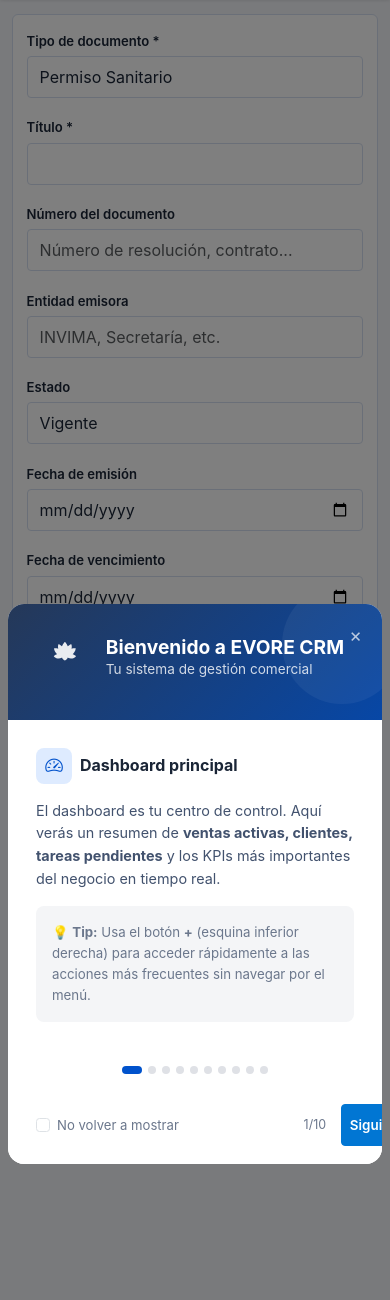
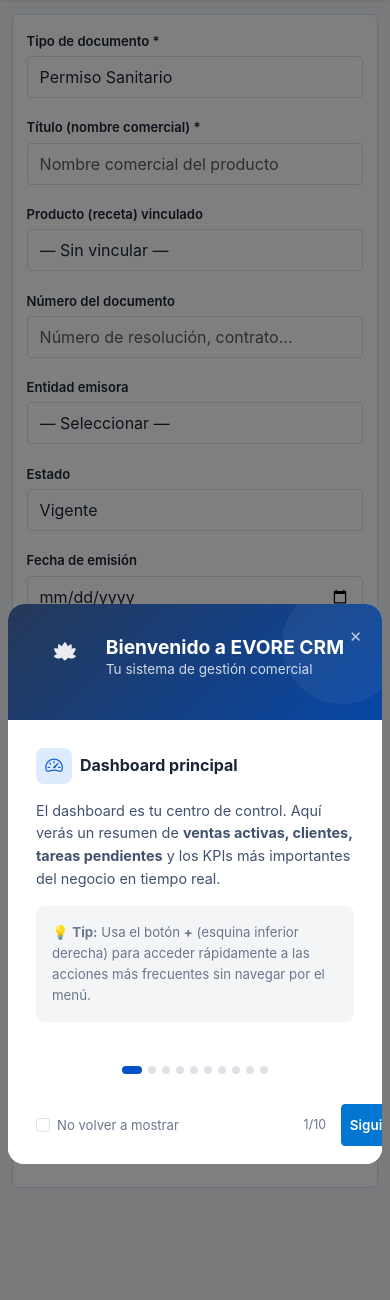
Before and after one commit to Fabro656/evore-crm, a Flask app: page /legal/nuevo in a window 390 px wide. Shown: the part 84-1384 px from the top of the page. Run offline with Flask 3, Linux system fonts and the light colour scheme; a user stored in the database is signed in; data that the repository does not hold is empty.

Commit message:
feat: NSO en cotizaciones, legal con producto, alerta empaque
Cotizaciones comerciales:
- Productos ahora muestran NSO (nombre comercial) del módulo legal
- Precio se auto-llena desde precio de venta del producto
- Unidad fija "unidades" (producto terminado)
- Formulario ancho completo

Legal:
- Nuevo campo: vincular a producto (receta)
- Entidad emisora: select con entidades colombianas
- Título es el nombre comercial del producto

Productos (recetas):
- Alerta visible si falta empaque secundario (caja)
- Avisa antes de que se envíe cotización sin empaque

Co-Authored-By: Claude Opus 4.6 (1M context) <noreply@anthropic.com>

```diff
--- a/models.py
+++ b/models.py
@@ -373,6 +373,7 @@ class DocumentoLegal(db.Model):
     es_demo           = db.Column(db.Boolean, default=False)
     creado_por        = db.Column(db.Integer, db.ForeignKey('users.id'))
     creado_en         = db.Column(db.DateTime, default=datetime.utcnow)
+    producto          = db.relationship('Producto', foreign_keys=[producto_id])
 
 class CuentaPUC(db.Model):
     """Plan Único de Cuentas — catálogo contable colombiano (Decreto 2650/1993)."""
--- a/routes/admin.py
+++ b/routes/admin.py
@@ -429,9 +429,11 @@ def register(app):
     @app.route('/legal/nuevo', methods=['GET','POST'])
     @login_required
     def legal_nuevo():
+        productos = Producto.query.filter_by(activo=True).order_by(Producto.nombre).all()
         if request.method == 'POST':
             fe = request.form.get('fecha_emision')
             fv = request.form.get('fecha_vencimiento')
+            prod_id = request.form.get('producto_id')
             d = DocumentoLegal(
                 tipo=request.form.get('tipo','otro'),
                 titulo=request.form['titulo'],
@@ -444,12 +446,14 @@ def register(app):
                 recordatorio_dias=int(request.form.get('recordatorio_dias') or 30),
                 archivo_url=request.form.get('archivo_url',''),
                 notas=request.form.get('notas',''),
+                producto_id=int(prod_id) if prod_id else None,
+                tipo_entidad='producto' if prod_id else None,
                 activo=True, creado_por=current_user.id
             )
             db.session.add(d); db.session.commit()
             flash('Documento legal creado.','success')
             return redirect(url_for('legal_index'))
-        return render_template('legal/form.html', obj=None, titulo='Nuevo Documento Legal')
+        return render_template('legal/form.html', obj=None, titulo='Nuevo Documento Legal', productos=productos)
 
 
     # ── legal_editar (/legal/<int:id>/editar)
@@ -474,7 +478,8 @@ def register(app):
             db.session.commit()
             flash('Documento actualizado.','success')
             return redirect(url_for('legal_index'))
-        return render_template('legal/form.html', obj=obj, titulo='Editar Documento Legal')
+        productos = Producto.query.filter_by(activo=True).order_by(Producto.nombre).all()
+        return render_template('legal/form.html', obj=obj, titulo='Editar Documento Legal', productos=productos)
 
 
     # ── legal_eliminar (/legal/<int:id>/eliminar)
--- a/templates/legal/form.html
+++ b/templates/legal/form.html
@@ -1,19 +1,28 @@
 {% extends 'base.html' %}
 {% block title %}{{ titulo }}{% endblock %}{% block page_title %}{{ titulo }}{% endblock %}
 {% block topbar_actions %}<a href="{{ url_for('legal_index') }}" class="btn btn-outline-secondary btn-sm"><i class="bi bi-arrow-left me-1"></i>Volver</a>{% endblock %}
-{% block content %}<div class="fc" style="max-width:900px"><form method="POST">
+{% block content %}<div class="fc"><form method="POST">
 <div class="row g-3">
-  <div class="col-md-4"><label class="form-label">Tipo de documento *</label>
+  <div class="col-md-3"><label class="form-label">Tipo de documento *</label>
     <select name="tipo" class="form-select" required>
       {% for t,l in [('permiso_sanitario','Permiso Sanitario'),('registro_invima','Registro INVIMA'),('nso','NSO'),('contrato','Contrato'),('licencia','Licencia'),('certificado','Certificado'),('otro','Otro')] %}
       <option value="{{ t }}" {% if obj and obj.tipo==t %}selected{% endif %}>{{ l }}</option>{% endfor %}
     </select></div>
-  <div class="col-md-8"><label class="form-label">Título *</label>
-    <input type="text" name="titulo" class="form-control" value="{{ obj.titulo if obj else '' }}" required></div>
+  <div class="col-md-5"><label class="form-label">Título (nombre comercial) *</label>
+    <input type="text" name="titulo" class="form-control" value="{{ obj.titulo if obj else '' }}" required placeholder="Nombre comercial del producto"></div>
+  <div class="col-md-4"><label class="form-label">Producto (receta) vinculado</label>
+    <select name="producto_id" class="form-select">
+      <option value="">— Sin vincular —</option>
+      {% for p in productos %}<option value="{{ p.id }}" {% if obj and obj.producto_id==p.id %}selected{% endif %}>{{ p.nombre }}{% if p.sku %} ({{ p.sku }}){% endif %}</option>{% endfor %}
+    </select></div>
   <div class="col-md-4"><label class="form-label">Número del documento</label>
     <input type="text" name="numero" class="form-control" placeholder="Número de resolución, contrato..." value="{{ obj.numero if obj else '' }}"></div>
   <div class="col-md-4"><label class="form-label">Entidad emisora</label>
-    <input type="text" name="entidad" class="form-control" placeholder="INVIMA, Secretaría, etc." value="{{ obj.entidad if obj else '' }}"></div>
+    <select name="entidad" class="form-select">
+      <option value="">— Seleccionar —</option>
+      {% for ent in ['INVIMA','Secretaría de Salud Departamental','Secretaría de Salud Municipal','ICA','Ministerio de Salud','Ministerio de Ambiente','DIAN','Superintendencia de Industria y Comercio','CDA (Corporación Autónoma)','ICONTEC','Otro'] %}
+      <option value="{{ ent }}" {% if obj and obj.entidad==ent %}selected{% endif %}>{{ ent }}</option>{% endfor %}
+    </select></div>
   <div class="col-md-4"><label class="form-label">Estado</label>
     <select name="estado" class="form-select">
       {% for est,lbl in [('vigente','Vigente'),('en_tramite','En trámite'),('vencido','Vencido'),('suspendido','Suspendido')] %}
@@ -35,6 +44,6 @@
 <div class="d-flex gap-2 mt-4">
   <button type="submit" class="btn btn-primary"><i class="bi bi-check-lg me-1"></i>{{ 'Actualizar' if obj else 'Crear Documento' }}</button>
   <a href="{{ url_for('legal_index') }}" class="btn btn-outline-secondary">Cancelar</a>
-</div></form></div>{% endblock %}"""
+</div></form></div>{% endblock %}
 
 # ── CONTABLE TEMPLATES ─────────────────────────────────────────
```
Also changed, not shown: routes/ventas.py (+7 -1 lines), templates/cotizaciones/form.html (+19 -5 lines), templates/produccion/recetas.html (+11 -1 lines).
